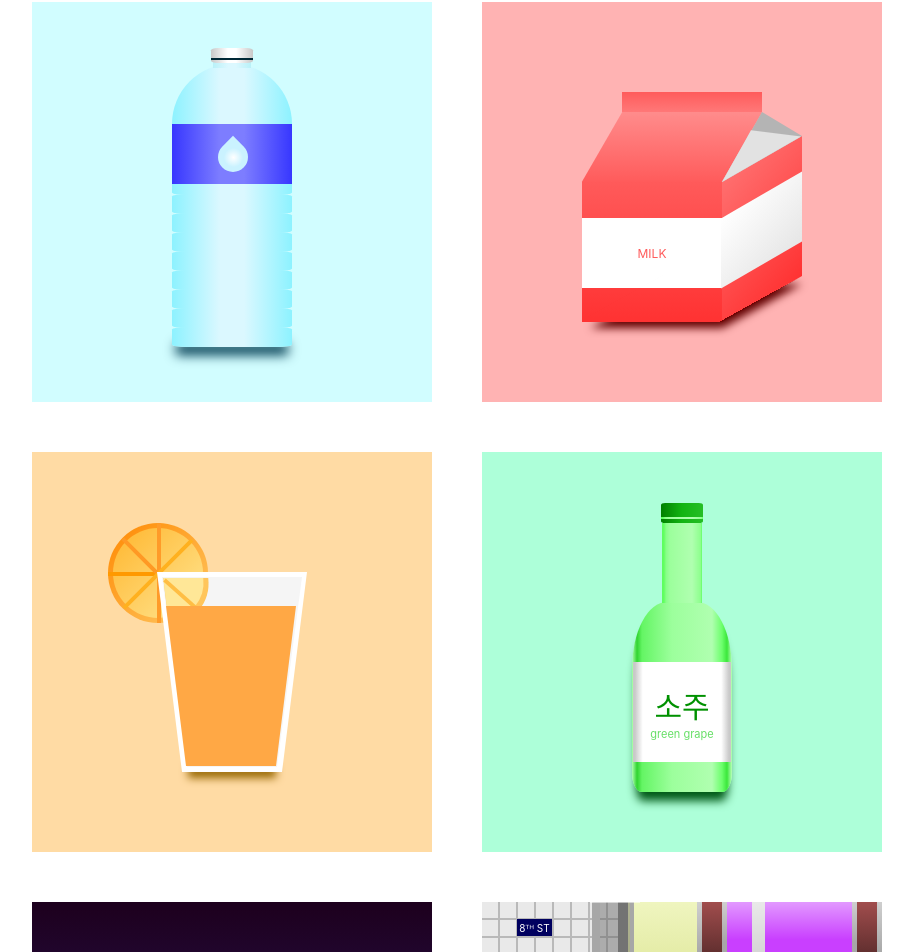
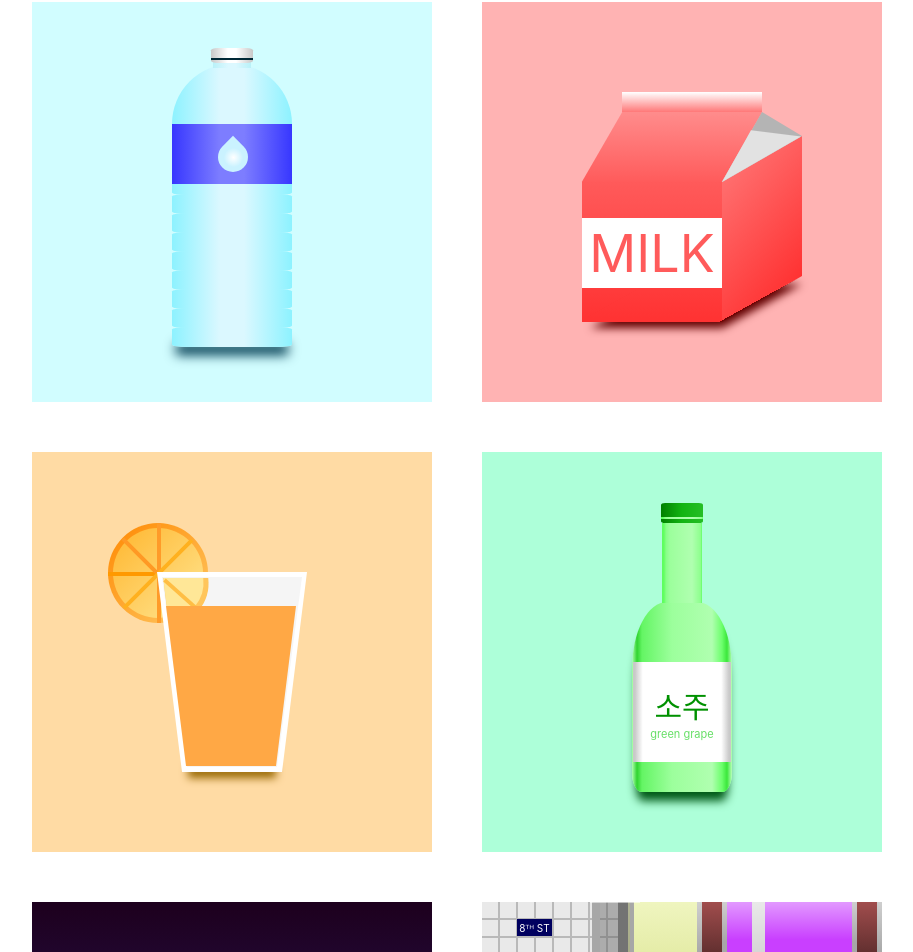
Before and after one commit to jimmyhwang4/css-sketchbook, a React (Create React App) app: page / in a window 1280 px wide. Shown: the part 1058-2010 px from the top of the page, without its empty margins (183-1096 px from the left). Built offline with nearby package versions, Linux system fonts and the light colour scheme.

Commit message:
Milk Fix 4

```diff
--- a/src/App.css
+++ b/src/App.css
@@ -345,7 +345,7 @@ body {
   position: absolute;
   width: 140px;
   height: 20px;
-  background: linear-gradient(rgb(255, 91, 91), rgb(255, 120, 120));
+  background: linear-gradient(rgb(255, 255, 255), rgb(255, 120, 120));
   margin-top: -90px;
   margin-left: 40px;
 }
@@ -398,10 +398,10 @@ body {
   position: absolute;
   content: "MILK";
   color: rgb(255, 91, 91);
-  font-size: 12px;
-}
-
-.milkLabel:after {
+  font-size: 52px;
+}
+
+/* .milkLabel:after {
   content: "";
   position: absolute;
   width: 81px;
@@ -410,7 +410,7 @@ body {
   transform: skewY(-30deg);
   margin-left: 219px;
   margin-top: -47px;
-}
+} */
 
 .milkShadow {
   position: absolute;
```
